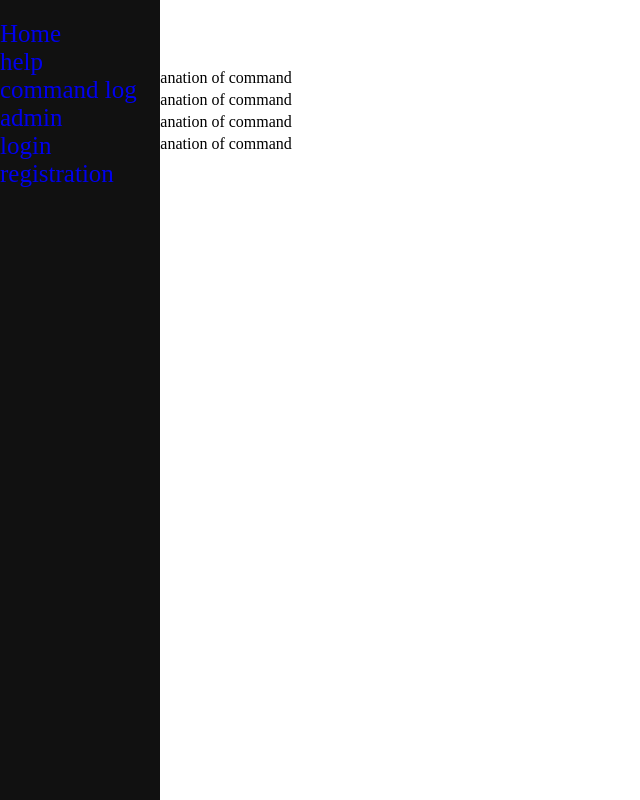
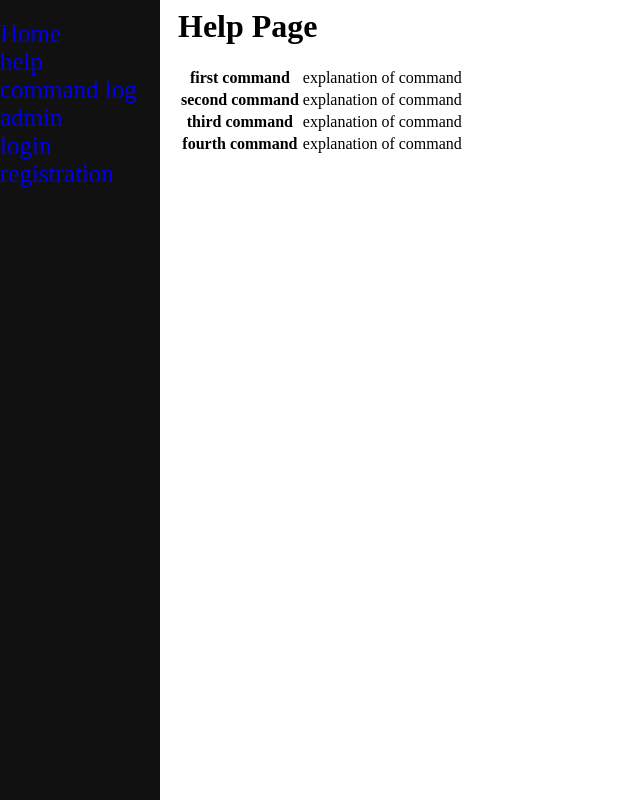
Before and after one commit to 112RG/QQVA, a Django app: page /help/ in a window 1280 px wide. Shown: the whole page, without its empty margins (0-640 px from the left). Run offline with Django 4.2, Linux system fonts and the light colour scheme.

Commit message:
fixed main page margin to not merge with sidenav

```diff
--- a/main/templates/main/base.html
+++ b/main/templates/main/base.html
@@ -6,6 +6,7 @@
 
     <body>
         <style type="text/css">
+            /* this is temporary until i can get the dropdown menu working */
             .sidenav {
                 height:100%;
                 width:160px;
@@ -28,6 +29,10 @@
         .sidenav a:hover {
             color: #f1f1f1;
         }
+        .main {
+            margin-left: 160px;
+            padding:0px 10px;
+        }
         </style>
         <div class="sidenav">
             <a href="/home/">Home</a>
```
